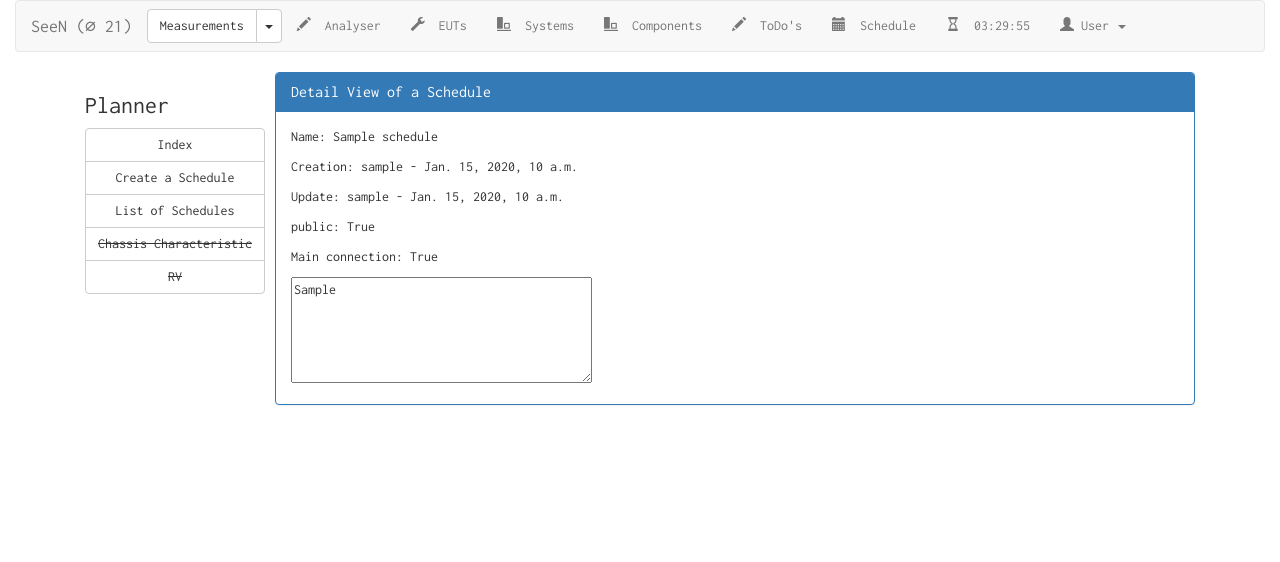
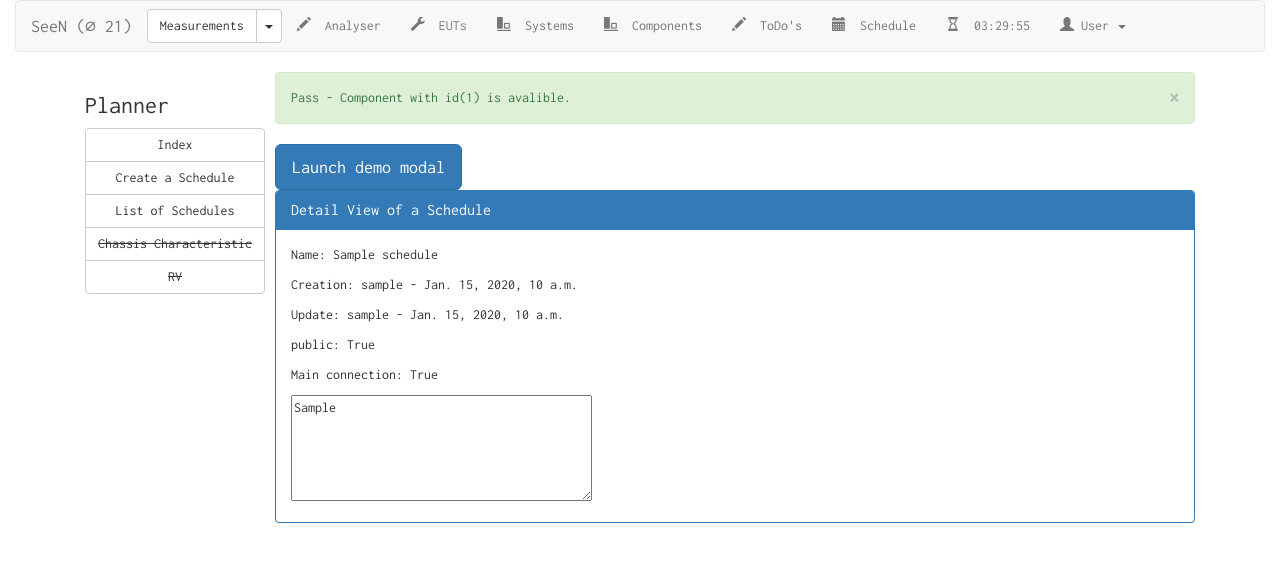
Before and after one commit to woastel/SeeN_v2, a Django app: a page that uses taffwebapp/planner/templates/planner/schedule_detail_view.html in a window 1280 px wide. Shown: the top 562 px of the page. Run offline with Django 3.2, Linux system fonts and the light colour scheme; tables that the repository leaves empty hold one stand-in row (values such as "Sample post"); some libraries are stand-ins or nearby versions.

Commit message:
planner app:

```diff
--- a/taffwebapp/planner/forms/form_planner.py
+++ b/taffwebapp/planner/forms/form_planner.py
@@ -10,3 +10,13 @@ class Form_Create_PlannerSchedule(forms.ModelForm):
                     'information',
                     'public',
             ]
+
+class Form_Create_Schedule_System_Connection(forms.ModelForm):
+    class Meta:
+        model = planner.schedule_system_connection
+        fields = [ 'system' ]
+
+class Form_Create_Schedule_Component_Connection(forms.ModelForm):
+    class Meta:
+        model = planner.schedule_component_connection
+        fields = [ 'component' ]
--- a/taffwebapp/planner/templates/planner/schedule_detail_view.html
+++ b/taffwebapp/planner/templates/planner/schedule_detail_view.html
@@ -2,6 +2,141 @@
 
 {% block planner_body %}
 
+
+{% if schedule_item.main_connection_avalible == False %}
+  <script type="text/javascript">
+      $(window).on('load',function(){
+          $('#myModal').modal('show');
+      });
+  </script>
+{% endif %}
+
+
+<!-- Alert Boxen -->
+<div class="row">
+  <div class="col-lg-12">
+    {% if alert_danger_avalible == True %}
+      <div class="alert alert-danger" role="alert">
+        <button type="button" class="close" data-dismiss="alert" aria-label="Close">
+          <span aria-hidden="true">&times;</span>
+        </button>
+         {{ alert_danger | safe }}
+      </div>
+    {% endif %}
+    {% if alert_warning_avalible == True %}
+      <div class="alert alert-warning" role="alert">
+        <button type="button" class="close" data-dismiss="alert" aria-label="Close">
+          <span aria-hidden="true">&times;</span>
+        </button>
+        <p> {{ alert_warning | safe }} </p>
+      </div>
+    {% endif %}
+    {% if alert_success_avalible == True %}
+      <div class="alert alert-success" role="alert">
+        <button type="button" class="close" data-dismiss="alert" aria-label="Close">
+          <span aria-hidden="true">&times;</span>
+        </button>
+        <p> {{ alert_success | safe }} </p>
+      </div>
+    {% endif %}
+  </div>
+</div>
+
+
+<!-- Button trigger modal -->
+<button type="button" class="btn btn-primary btn-lg" data-toggle="modal" data-target="#myModal">
+  Launch demo modal
+</button>
+
+
+<!-- Modal -->
+<div class="modal fade" id="myModal" tabindex="-1" role="dialog" aria-labelledby="myModalLabel">
+  <div class="modal-dialog" role="document">
+    <div class="modal-content">
+
+      <ul class="nav nav-tabs">
+        <li class="active"><a data-toggle="tab" href="#main_conni_system">System</a></li>
+        <li><a data-toggle="tab" href="#main_conni_component">Component</a></li>
+      </ul>
+
+      <div class="tab-content">
+        <div id="main_conni_system" class="tab-pane fade in active">
+          <form class="form-horizontal" action="" method="post" enctype="multipart/form-data">
+            {% csrf_token %}
+            <div class="modal-header">
+              <button type="button" class="close" data-dismiss="modal" aria-label="Close"><span aria-hidden="true">&times;</span></button>
+              <h4 class="modal-title" id="myModalLabel">Use a System for main connection</h4>
+            </div>
+            <div class="modal-body">
+              {% for field in form_class_schedule_system_connection %}
+
+                <div class="form-group">
+                  <div class="col-lg-offset-1 col-lg-4">
+                    <label class="control-label">{{ field.label_tag }}</label>
+                  </div>
+                  <div class="col-lg-6">{{ field}}</div>
+                  <div class="col-lg-1">
+                    <span class="text-danger small">{{ field.errors }}</span>
+                  </div>
+                </div>
+
+              {% endfor %}
+            </div>
+            <div class="modal-footer">
+              <div class="form-group">
+                <div class="col-lg-offset-1 col-lg-2">
+                  <button type="button" class="btn btn-default" data-dismiss="modal">Close</button>
+                </div>
+                <div class="col-lg-offset-6 col-lg-3">
+                  <button type="submit" class="btn btn-success">OK</button>
+                </div>
+              </div>
+            </div>
+          </form>
+        </div>
+        <div id="main_conni_component" class="tab-pane fade">
+          <form class="form-horizontal" action="" method="post" enctype="multipart/form-data">
+            {% csrf_token %}
+            <div class="modal-header">
+              <button type="button" class="close" data-dismiss="modal" aria-label="Close"><span aria-hidden="true">&times;</span></button>
+              <h4 class="modal-title" id="myModalLabel">Use a Component for main connection</h4>
+            </div>
+            <div class="modal-body">
+              {% for field in form_class_schedule_component_connection %}
+
+                <div class="form-group">
+                  <div class="col-lg-offset-1 col-lg-4">
+                    <label class="control-label">{{ field.label_tag }}</label>
+                  </div>
+                  <div class="col-lg-6">{{ field}}</div>
+                  <div class="col-lg-1">
+                    <span class="text-danger small">{{ field.errors }}</span>
+                  </div>
+                </div>
+
+              {% endfor %}
+            </div>
+            <div class="modal-footer">
+            <div class="form-group">
+              <div class="col-lg-offset-1 col-lg-2">
+                <button type="button" class="btn btn-default" data-dismiss="modal">Close</button>
+              </div>
+              <div class="col-lg-offset-6 col-lg-3">
+                <button type="submit" class="btn btn-success">OK</button>
+              </div>
+            </div>
+          </div>
+          </form>
+        </div>
+      </div>
+    </div>
+  </div>
+</div>
+
+
+
+
+<!-- Component Detail Box -->
 <div class="row">
   <div class="col-lg-12">
     <div class="panel panel-primary">
--- a/taffwebapp/planner/urls.py
+++ b/taffwebapp/planner/urls.py
@@ -13,5 +13,6 @@ urlpatterns = [
     url(r'^createSchedule/$',       planner.CreateSchedule.as_view(),       name='create_schedule'),
     url(r'^schedule_list/$',        planner.ScheduleListView.as_view(),     name='schedule_list'),
     url(r'^scheduleDetailView/(?P<pk>[0-9]+)/$',   planner.ScheduleDetailView.as_view(),   name='schedule_detail'),
-
+    url(r'^scheduleDetailView/(?P<pk>[0-9]+)/(?P<danger>[-\w]+)$',   planner.ScheduleDetailView.as_view(),   name='schedule_detail_with_danger'),
+    url(r'^scheduleDetailView/(?P<pk>[0-9]+)/(?P<success>[-\w]+)$',   planner.ScheduleDetailView.as_view(),   name='schedule_detail_with_success'),
     ]
--- a/taffwebapp/planner/views/planner.py
+++ b/taffwebapp/planner/views/planner.py
@@ -1,5 +1,5 @@
 from django.views import generic
-from django.shortcuts import render
+from django.shortcuts import render, redirect
 from django.http import HttpResponse, HttpResponseRedirect
 from django.core.urlresolvers import reverse
 from datetime import datetime
@@ -80,17 +80,103 @@ class ScheduleListView(generic.View):
 class ScheduleDetailView(generic.View):
     template_name = 'planner/schedule_detail_view.html'
     panel_titel = 'Detail View of a Schedule'
+    form_class_schedule_system_connection = form_planner.Form_Create_Schedule_System_Connection
+    form_class_schedule_component_connection = form_planner.Form_Create_Schedule_Component_Connection
 
     def get(self, request, *args, **kwargs):
+        # Inital context for the render function
+
         context = {}
+        context['panel_titel'] = self.panel_titel
+        # add the forms to the context
+        context['form_class_schedule_system_connection'] = self.form_class_schedule_system_connection
+        context['form_class_schedule_component_connection'] = self.form_class_schedule_component_connection
+        # Set the Alert Variables to False (default)
+        context['alert_success_avalible'] = False
+        context['alert_success'] = ""
+        context['alert_warning_avalible'] = False
+        context['alert_warning'] = ""
+        context['alert_danger_avalible'] = False
+        context['alert_danger'] = ""
 
+        print("KW in get method")
+        print(kwargs)
+
+
+        # get the schedule id from the kwargs
         schedule_id = kwargs["pk"]
+        # get a schedule model by the schedule id
+        scheduleItem_list = plannermodel.schedule.objects.filter(id=schedule_id)
 
-        scheduleItem = plannermodel.schedule.objects.filter(id=schedule_id)
+        if len(scheduleItem_list) != 0:
+            scheduleItem = scheduleItem_list[0]
+            context['schedule_item'] = scheduleItem
 
-        if len(scheduleItem) != 0:
-            context['schedule_item'] = scheduleItem[0]
+            if scheduleItem.main_connection_avalible == False:
 
-        context['panel_titel'] = self.panel_titel
+                context['alert_warning_avalible'] = True
+                context['alert_warning'] = str("Es wurde nicht keine Main Connection ausgewählt bitte erstellen sie eine")
+
+            if "danger" in kwargs:
+                context['alert_danger_avalible'] = True
+                context['alert_danger'] += str('Error - {}'.format(kwargs["danger"]))
+
+
+            if "success" in kwargs:
+                context['alert_success_avalible'] = True
+                context['alert_success'] += str('Success - {}'.format(kwargs["success"]))
+
+            context['alert_success_avalible'] = True
+            context['alert_success'] += str('Pass - Component with id({}) is avalible.'.format(schedule_id))
+
+        else:
+            context['alert_danger_avalible'] = True
+            context['alert_danger'] += str('<p>Error - Component with id({}) isnt avalible.</p>'.format(schedule_id))
 
         return render(request, self.template_name, context)
+
+    def post(self, request, *args, **kwargs):
+        context = {}
+        context['panel_titel'] = self.panel_titel
+        context['form_class_schedule_system_connection'] = self.form_class_schedule_system_connection
+        context['form_class_schedule_component_connection'] = self.form_class_schedule_component_connection
+
+        form_schedule_system_connection = self.form_class_schedule_system_connection(request.POST)
+        form_schedule_component_connection = self.form_class_schedule_component_connection(request.POST)
+
+        schedule_item = plannermodel.schedule.objects.filter(pk=kwargs['pk'])[0]
+
+        if form_schedule_system_connection.is_valid():
+            instance = form_schedule_system_connection.save(commit=False)
+            instance.date_creation = datetime.now()
+            instance.user_creation = request.user
+            instance.schedule = schedule_item
+            instance.is_a_main_connection = False
+
+            if schedule_item.main_connection_avalible == False:
+                schedule_item.main_connection_avalible = True
+                schedule_item.save()
+                instance.is_a_main_connection = True
+
+
+            instance.save()
+            return redirect(reverse('planner:schedule_detail_with_success', kwargs={'pk': kwargs['pk'], 'success': "asdf"}))
+
+        if form_schedule_component_connection.is_valid():
+            instance = form_schedule_component_connection.save(commit=False)
+            instance.date_creation = datetime.now()
+            instance.user_creation = request.user
+            instance.schedule = schedule_item
+            instance.is_a_main_connection = False
+
+            if schedule_item.main_connection_avalible == False:
+                schedule_item.main_connection_avalible = True
+                schedule_item.save()
+                instance.is_a_main_connection = True
+
+            instance.save()
+            return redirect(reverse('planner:schedule_detail_with_success', kwargs={'pk': kwargs['pk'], 'success': "component_added"}))
+
+
+
+        return redirect(reverse('planner:schedule_detail_with_danger', kwargs={'pk': kwargs['pk'], 'danger': "Cant_added"}))
```
Lines whose indentation alone changed are shown as unchanged.
